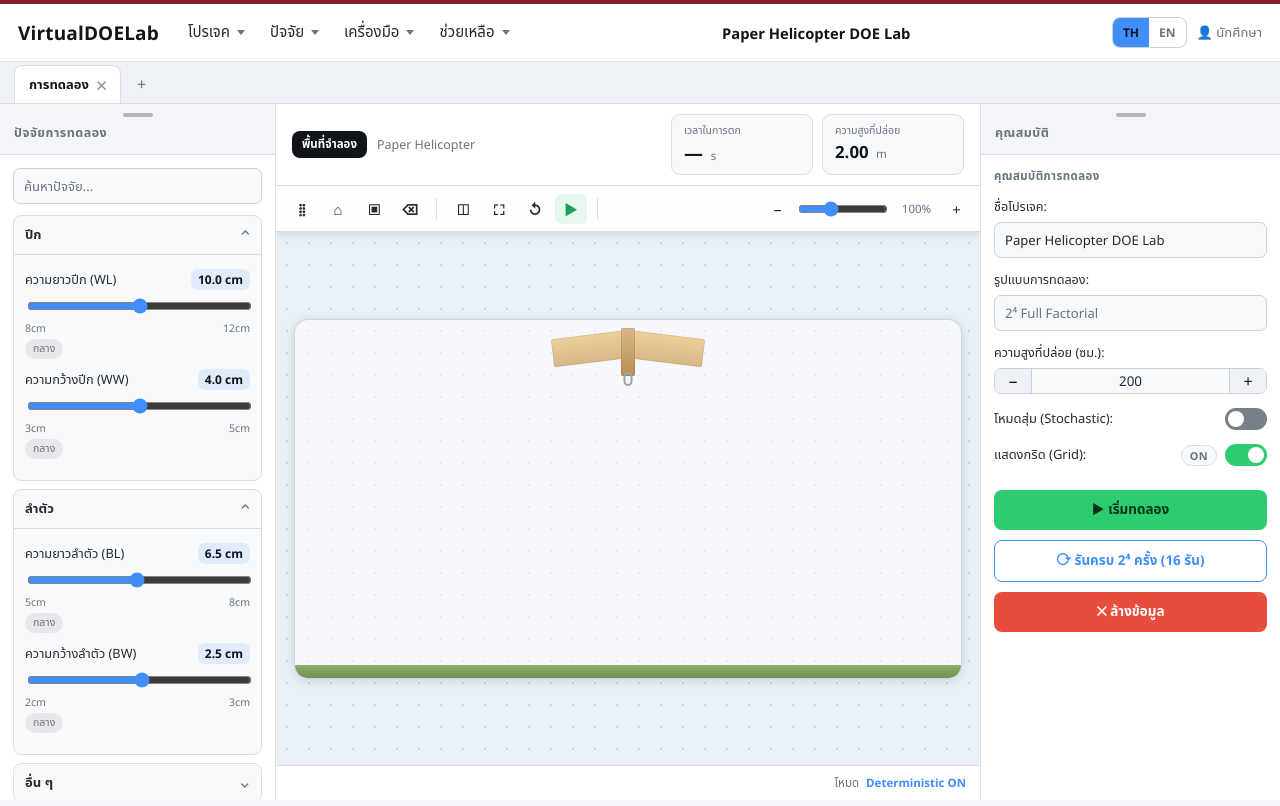
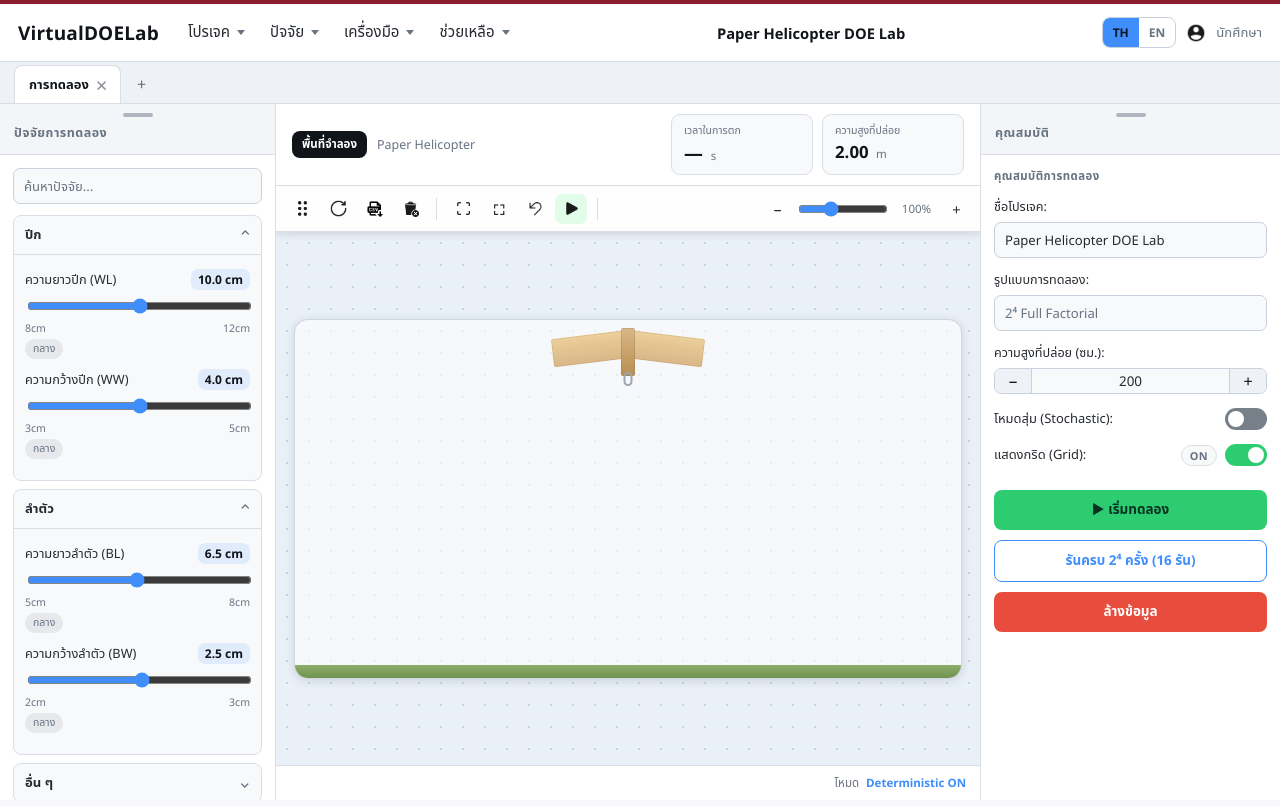
Before and after one commit to Sszky/VirtualDOELab, a plain HTML site: page Helicopter/helicopter.html in a window 1280 px wide. Shown: the top 806 px of the page. Drawn offline with Linux system fonts and the light colour scheme.

Commit message:
update icon

```diff
--- a/Helicopter/helicopter.css
+++ b/Helicopter/helicopter.css
@@ -683,9 +683,31 @@ button {
   font-weight: 700;
 }
 
+.account-icon {
+  width: 20px;
+  height: 20px;
+}
+
+.toolbar-icon {
+  width: 17px;
+  height: 17px;
+  object-fit: contain;
+  pointer-events: none;
+  -webkit-user-drag: none;
+}
+
+.toolbar-icon-run {
+  width: 15px;
+  height: 15px;
+}
+
 .run-toolbar-button {
-  background: rgba(46, 204, 113, 0.12);
+  background: rgba(21, 243, 95, 0.12);
   color: var(--green-dark);
+}
+
+.run-toolbar-button:hover {
+  background: lightgreen;
 }
 
 .toolbar-separator {
@@ -713,9 +735,11 @@ button {
 
 .zoom-value {
   width: 43px;
+  overflow: hidden;
   color: var(--muted);
   text-align: center;
   font-size: 0.72rem;
+  white-space: nowrap;
   font-variant-numeric: tabular-nums;
 }
 
--- a/Helicopter/helicopter.html
+++ b/Helicopter/helicopter.html
@@ -99,7 +99,9 @@
           <button id="btnEn" type="button">EN</button>
         </div>
 
-        <span class="student-chip" data-i18n="user_chip">👤 นักศึกษา</span>
+        <img class="account-icon" src="icon/account.png" alt="Account">
+          <span class="student-chip" data-i18n="user_chip">นักศึกษา</span>
+        </img>
       </div>
     </header>
 
@@ -240,32 +242,32 @@
         <div class="simulator-toolbar" id="simulatorToolbar">
           <div class="toolbar-group">
             <button class="toolbar-button icon-button" type="button" title="ลาก"
-              data-i18n-title="tt_drag">⠿</button>
+              data-i18n-title="tt_drag"><img class="toolbar-icon" src="icon/dragHandle.png" alt="Drag"></button>
 
             <button class="toolbar-button icon-button" id="tbReset" type="button" title="รีเซ็ตตำแหน่ง"
-              data-i18n-title="tt_reset">⌂</button>
+              data-i18n-title="tt_reset"><img class="toolbar-icon" src="icon/reset.png" alt="Reset"></button>
 
             <button class="toolbar-button icon-button" id="tbExport" type="button" title="ส่งออก CSV"
-              data-i18n-title="tt_export">▣</button>
+              data-i18n-title="tt_export"><img class="toolbar-icon" src="icon/exportCSV.png" alt="Export CSV"></button>
 
             <button class="toolbar-button icon-button" id="tbClear" type="button" title="ล้างข้อมูล"
-              data-i18n-title="tt_clear">⌫</button>
+              data-i18n-title="tt_clear"><img class="toolbar-icon" src="icon/clearData.png" alt="Clear data"></button>
           </div>
 
           <div class="toolbar-separator"></div>
 
           <div class="toolbar-group">
             <button class="toolbar-button icon-button" id="tbOverview" type="button" title="ภาพรวม"
-              data-i18n-title="tt_overview">◫</button>
+              data-i18n-title="tt_overview"><img class="toolbar-icon" src="icon/frame_overview.png" alt="Overview"></button>
 
             <button class="toolbar-button icon-button" id="tbFit" type="button" title="พอดีหน้าจอ"
               data-i18n-title="tt_fit">⛶</button>
 
             <button class="toolbar-button icon-button" id="tbUndo" type="button" title="ย้อนกลับ"
-              data-i18n-title="tt_undo">↺</button>
+              data-i18n-title="tt_undo"><img class="toolbar-icon" src="icon/undo.png" alt="Undo"></button>
 
             <button class="toolbar-button run-toolbar-button" id="tbRun" type="button" title="เริ่มทดลอง"
-              data-i18n-title="tt_run">▶</button>
+              data-i18n-title="tt_run"><img class="toolbar-icon toolbar-icon-run" src="icon/run_experiment.png" alt="Run experiment"></button>
           </div>
 
           <div class="toolbar-separator"></div>
@@ -367,11 +369,11 @@
           </button>
 
           <button class="action-button action-outline" id="runAllBtn" type="button">
-            ⟳ <span data-i18n="btn_runall">รันครบ 2⁴ ครั้ง (16 รัน)</span>
+            <span data-i18n="btn_runall">รันครบ 2⁴ ครั้ง (16 รัน)</span>
           </button>
 
           <button class="action-button action-clear" id="clearBtn" type="button">
-            ✕ <span data-i18n="btn_clear">ล้างข้อมูล</span>
+            <span data-i18n="btn_clear">ล้างข้อมูล</span>
           </button>
         </div>
       </aside>
--- a/Helicopter/helicopter.js
+++ b/Helicopter/helicopter.js
@@ -16,7 +16,7 @@ const I18N = {
   menu_fit: { th: 'รีเซ็ตซูม', en: 'Reset zoom' },
   menu_about: { th: 'เกี่ยวกับโมเดลจำลอง', en: 'About this model' },
 
-  user_chip: { th: '👤 นักศึกษา', en: '👤 Student' },
+  user_chip: { th: 'นักศึกษา', en: 'Student' },
   theme_modal_title: { th: 'เลือกธีม', en: 'Select Theme' },
   theme_dark_label: { th: 'Dark Theme', en: 'Dark Theme' },
   theme_light_label: { th: 'Light Theme', en: 'Light Theme' },
@@ -664,7 +664,7 @@ function updateZoomLabel() {
 }
 
 function setZoom(value) {
-  zoomLevel = Math.max(ZOOM_MIN, Math.min(ZOOM_MAX, value));
+  zoomLevel = Math.round(Math.max(ZOOM_MIN, Math.min(ZOOM_MAX, value)));
 
   document.getElementById('zoomSlider').value = zoomLevel;
   document.getElementById('simulatorStageFrame').style.transform =
```
Also changed, not shown: Helicopter/icon/account.png (added), Helicopter/icon/clearData.png (added), Helicopter/icon/dragHandle.png (added), Helicopter/icon/exportCSV.png (added), Helicopter/icon/frame_overview.png (added), Helicopter/icon/reset.png (added), Helicopter/icon/run_experiment.png (added), Helicopter/icon/undo.png (added).
